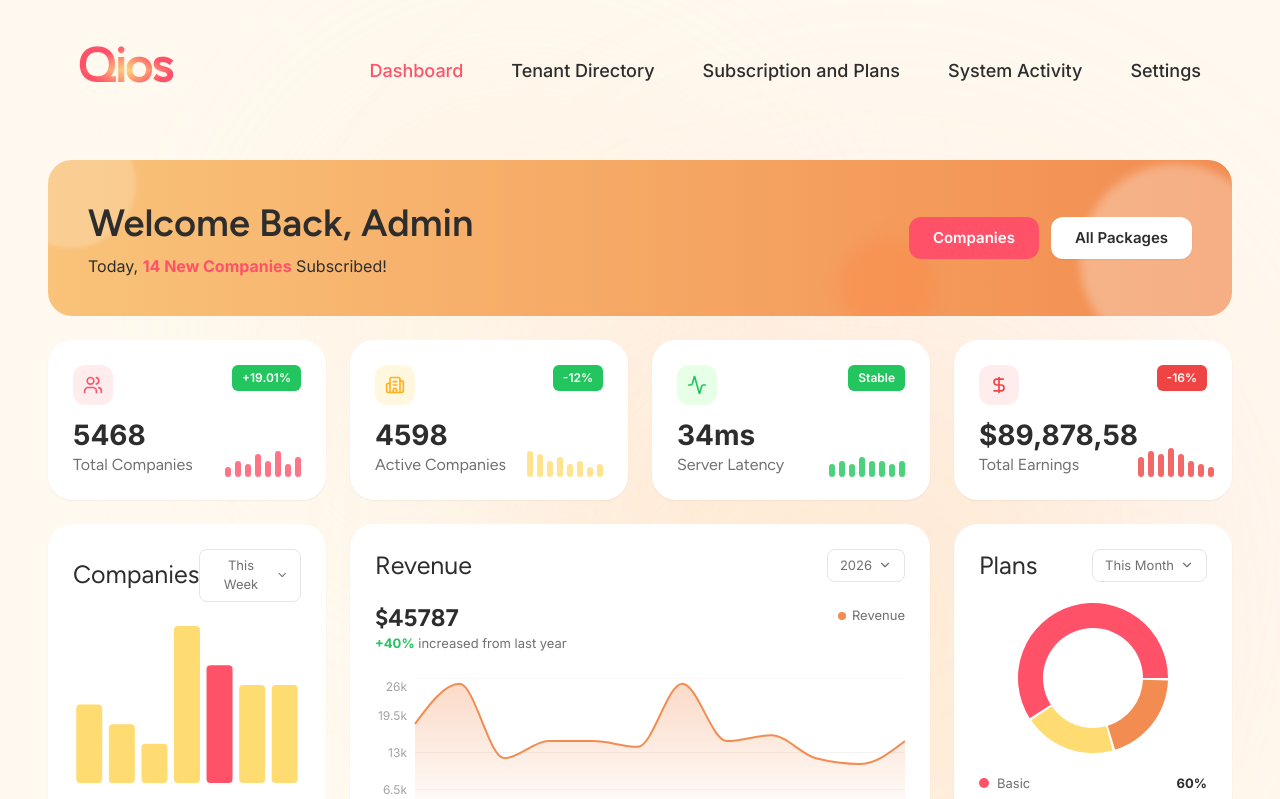
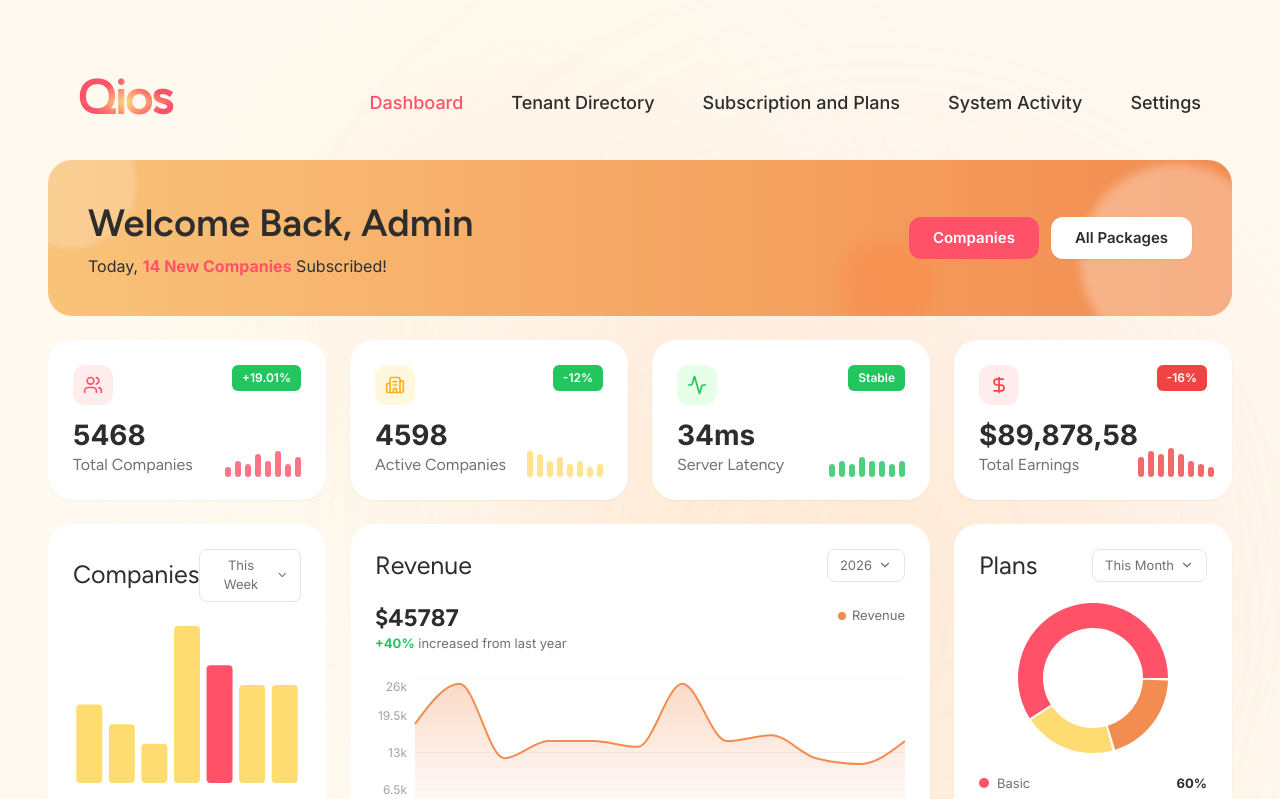
Before and after one commit to ShanRaboy11/Qios, a Next.js app: page /admin/dashboard in a window 1280 px wide. Shown: the top 799 px of the page. Built offline with nearby package versions, Linux system fonts and the light colour scheme.

Commit message:
feat: sticky header

```diff
--- a/src/app/page.tsx
+++ b/src/app/page.tsx
@@ -6,10 +6,12 @@
 import SubscriptionPlans from "@/components/organisms/SubscriptionPlans";
 import { Footer } from "@/components/organisms/footer";
 import { Hero } from "@/components/organisms/hero";
+import { Navbar } from "@/components/organisms/navbar";
 
 export default function HomePage() {
   return (
     <main className="flex flex-col min-h-screen bg-white w-full overflow-x-hidden">
+      <Navbar variant="transparent" />
       <Hero />
       <div className="flex-grow w-full">
         <ProblemSolution />
--- a/src/components/organisms/hero.tsx
+++ b/src/components/organisms/hero.tsx
@@ -1,6 +1,5 @@
 import React from "react";
 import { Button } from "@/components/atoms/Button";
-import { Navbar } from "@/components/organisms/navbar";
 
 export const Hero = () => {
   const vectorStyle =
@@ -14,14 +13,7 @@
 
   return (
     <section className="w-full max-w-[1440px] h-screen bg-text-tertiary flex items-center justify-start mx-auto relative z-[10]">
-      <div className="absolute top-8 left-1/2 -translate-x-1/2 w-[100vw] flex justify-center z-[100]">
-        <div className="w-full">
-          <Navbar variant="transparent" />
-        </div>
-      </div>
-
       <div className="w-full flex flex-col md:grid md:grid-cols-[max-content_1fr] gap-y-16 md:gap-y-[100px] lg:gap-y-[120px] xl:gap-y-16 md:gap-x-8 lg:gap-x-12 px-6 md:px-12 xl:px-0 xl:contents mt-32 md:mt-16 lg:mt-20 xl:mt-0 relative z-[70] items-center md:items-start">
-        {/* contents */}
         <div className="col-start-1 row-start-1 flex justify-center md:justify-start xl:contents md:pl-4 lg:pl-8 xl:pl-0">
           <div className="relative xl:absolute left-auto xl:left-[-150px] top-auto xl:top-[48%] translate-y-0 xl:-translate-y-1/2 z-[70] flex flex-col justify-between w-full max-w-[400px] md:max-w-none md:w-[369px] xl:w-[369px] h-auto xl:h-[371px] items-center text-center md:items-start md:text-left">
             <div className="flex flex-col items-center md:items-start">
@@ -55,10 +47,8 @@
           </div>
         </div>
 
-        {/* mockups */}
         <div className="hidden md:flex xl:contents col-start-2 row-start-1 justify-start items-center w-full">
           <div className="relative xl:absolute w-0 h-0 xl:w-auto xl:h-auto z-[65] top-auto xl:top-[110px] left-0 md:left-[-100px] lg:left-[-60px] xl:left-[480px] scale-[0.45] md:scale-[0.48] lg:scale-[0.58] xl:scale-100 origin-left xl:origin-top-left pointer-events-none xl:pointer-events-auto">
-            {/* ipad mockup base */}
             <img
               src="svg/ipad.svg"
               alt="iPad Mockup"
@@ -91,7 +81,6 @@
               />
             </div>
 
-            {/* ipad shadows */}
             <div
               className="hidden xl:block absolute z-30"
               style={{
@@ -119,7 +108,6 @@
               }}
             />
 
-            {/* tablet-only phone mockup */}
             <div
               className="hidden md:block xl:hidden absolute z-[80]"
               style={{
@@ -164,7 +152,6 @@
           </div>
         </div>
 
-        {/* analytics */}
         <div className="col-start-1 row-start-2 flex justify-center md:justify-start xl:contents md:pl-4 lg:pl-8 xl:pl-0">
           <div className="relative xl:absolute bottom-auto xl:bottom-12 left-auto xl:left-[-150px] z-[60] flex flex-row flex-wrap md:flex-nowrap items-center justify-center md:justify-start gap-8 md:gap-6 lg:gap-8 xl:gap-[25px] w-full md:w-max xl:w-auto">
             <div className="flex flex-col items-center md:items-start text-center md:text-left gap-[4px] w-[120px] md:w-[135px] lg:w-[145px] xl:w-[129px]">
@@ -203,7 +190,6 @@
           </div>
         </div>
 
-        {/* logo carousels */}
         <div className="col-start-2 row-start-2 flex justify-center md:justify-start xl:contents w-full overflow-hidden md:overflow-visible">
           <div
             className="relative xl:absolute bottom-auto xl:bottom-12 right-auto xl:right-[-150px] w-full md:w-[350px] lg:w-[480px] xl:w-[950px] overflow-hidden z-[60] bg-transparent pointer-events-none mt-4 md:mt-0 md:ml-8 lg:ml-12 xl:ml-0 md:mr-4 lg:mr-6 xl:mr-0"
@@ -259,7 +245,6 @@
         </div>
       </div>
 
-      {/* desktop phone mockup */}
       <div
         className="hidden xl:block absolute z-[80]"
         style={{
@@ -300,7 +285,6 @@
         </div>
       </div>
 
-      {/* vectors */}
       <div
         className="relative shrink-0 opacity-50 -ml-[400px]"
         style={{
@@ -437,7 +421,6 @@
         </svg>
       </div>
 
-      {/* blushes */}
       <div
         className="absolute pointer-events-none overflow-visible"
         style={{
--- a/src/components/organisms/navbar.tsx
+++ b/src/components/organisms/navbar.tsx
@@ -14,16 +14,21 @@
 }
 
 export const Navbar = ({
-  variant = "filled",
+  variant: initialVariant = "transparent",
   type = "default",
   activeView,
   onNavigate,
   className,
 }: NavbarProps) => {
   const [isOpen, setIsOpen] = useState(false);
+  const [isScrolled, setIsScrolled] = useState(false);
   const navRef = useRef<HTMLElement>(null);
 
   useEffect(() => {
+    const handleScroll = () => {
+      setIsScrolled(window.scrollY > 20);
+    };
+
     const handleClickOutside = (event: MouseEvent) => {
       if (
         isOpen &&
@@ -34,8 +39,10 @@
       }
     };
 
+    window.addEventListener("scroll", handleScroll);
     document.addEventListener("mousedown", handleClickOutside);
     return () => {
+      window.removeEventListener("scroll", handleScroll);
       document.removeEventListener("mousedown", handleClickOutside);
     };
   }, [isOpen]);
@@ -60,10 +67,11 @@
     <nav
       ref={navRef}
       className={cn(
-        "fixed top-0 left-0 right-0 z-50 flex items-center justify-between w-full overflow-visible",
-        "px-[25px] md:px-[79px] py-[10px]",
-        "gap-x-8 transition-colors duration-300",
-        variant === "filled" || isOpen ? "bg-bg-primary" : "bg-transparent",
+        "fixed left-0 right-0 z-[100] flex items-center justify-between w-full overflow-visible",
+        "px-[25px] md:px-[79px] transition-all duration-300",
+        isScrolled || initialVariant === "filled" || isOpen
+          ? "bg-bg-primary py-[10px] top-0 shadow-sm"
+          : "bg-transparent py-[10px] top-8",
         className,
       )}
     >
```
